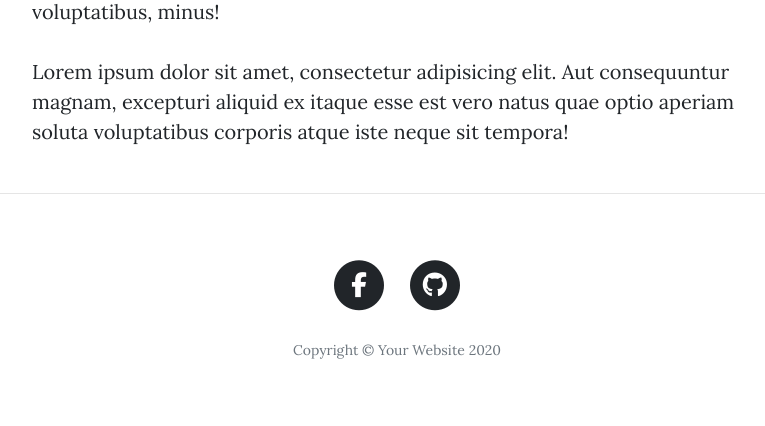
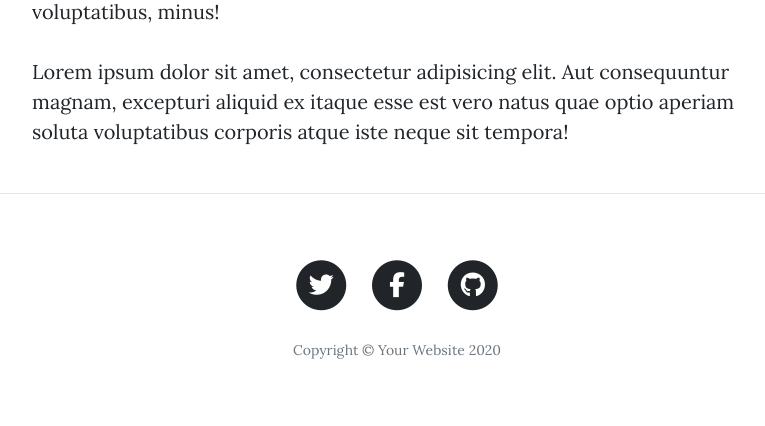
Before and after one commit to ALHERLO/alan-blog, a Flask app: page /about in a window 1280 px wide. Shown: the part 825-1251 px from the top of the page, without its empty margins (243-1008 px from the left). Run offline with Flask 2, Linux system fonts and the light colour scheme; some libraries are stand-ins or nearby versions.

Commit message:
changes to footer

```diff
--- a/templates/footer.html
+++ b/templates/footer.html
@@ -5,7 +5,14 @@
       <div class="row">
         <div class="col-lg-8 col-md-10 mx-auto">
           <ul class="list-inline text-center">
-
+            <li class="list-inline-item">
+              <a href="#">
+                <span class="fa-stack fa-lg">
+                  <i class="fas fa-circle fa-stack-2x"></i>
+                  <i class="fab fa-twitter fa-stack-1x fa-inverse"></i>
+                </span>
+              </a>
+            </li>
             <li class="list-inline-item">
               <a href="#">
                 <span class="fa-stack fa-lg">
@@ -14,7 +21,6 @@
                 </span>
               </a>
             </li>
-
             <li class="list-inline-item">
               <a href="#">
                 <span class="fa-stack fa-lg">
@@ -23,7 +29,6 @@
                 </span>
               </a>
             </li>
-
           </ul>
           <p class="copyright text-muted">Copyright &copy; Your Website 2020</p>
         </div>
```
